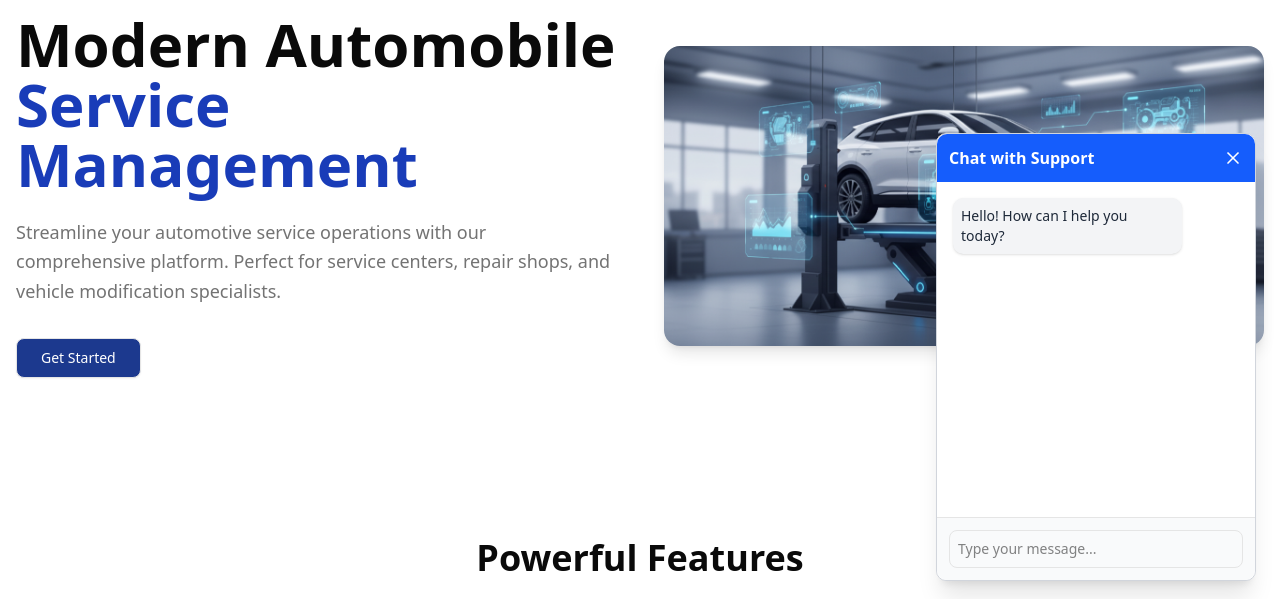
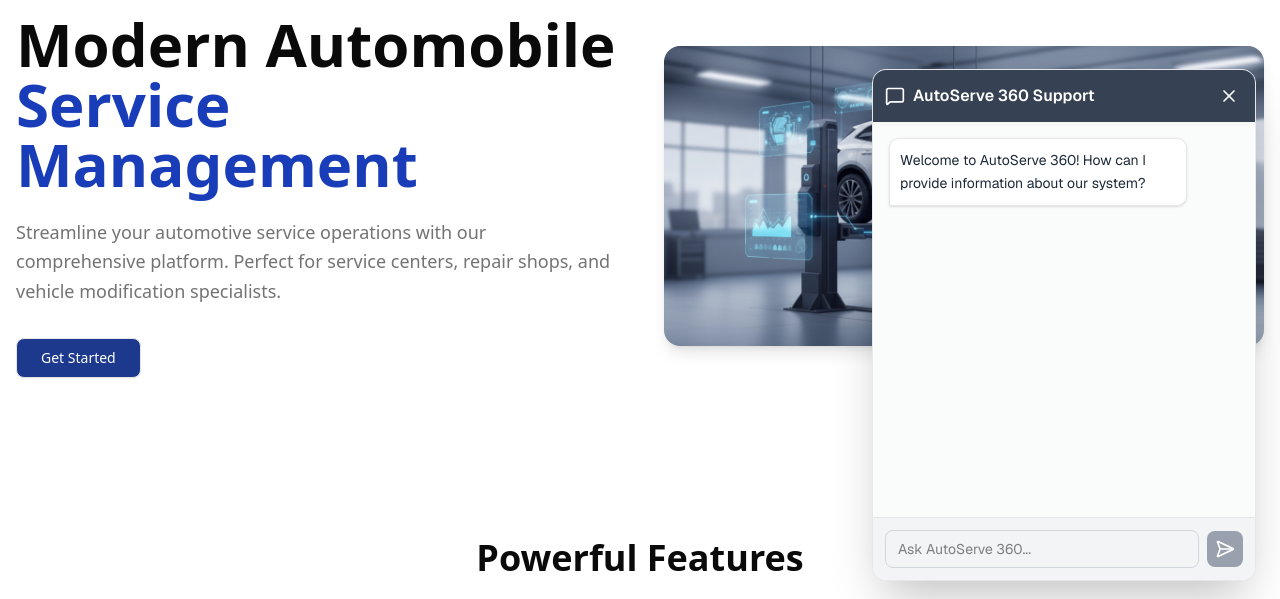
Before and after one commit to Automobile-Management-System/Frontend, a Next.js app: page / in a window 1280 px wide. Both pictures are taken after a click on the button "Open chat". Shown: the part 195-794 px from the top of the page. Built offline with nearby package versions, Linux system fonts and the light colour scheme; no server answers.

Commit message:
feat: add react-markdown and remark-gfm dependencies for enhanced markdown support

```diff
--- a/components/common/GlobalChatbot.tsx
+++ b/components/common/GlobalChatbot.tsx
@@ -1,20 +1,56 @@
-// components/GlobalChatbot.tsx
+// components/common/GlobalChatbot.tsx
 
 "use client";
 
 import { useState, useEffect, useRef, FormEvent } from "react";
-import { MessageSquare, X } from "lucide-react";
+import { MessageSquare, X, SendHorizonal, Bot, User, ShieldCheck } from "lucide-react";
+import { useAuth } from "@/app/context/AuthContext"; // Import the custom hook
+import ReactMarkdown from 'react-markdown'; // Import react-markdown
+import remarkGfm from 'remark-gfm'; // Import remark-gfm for table support etc.
 
 // --- Helper Functions & Types ---
 
-// Define the structure of a chat message
 interface Message {
   sender: "user" | "bot";
   text: string;
 }
 
-// Define the key for storing chat *history* (not auth) in localStorage
-const CHAT_HISTORY_KEY = "chatbot_history";
+const CHAT_HISTORY_KEY = "chatbot_history"; // Consider role-specific keys if needed
+
+// --- Role-Specific Configuration ---
+interface RoleConfig {
+  headerTitle: string;
+  headerColor: string; // Tailwind bg color class
+  welcomeMessage: (name?: string) => string; // Function for personalized welcome
+  icon: React.ReactNode;
+}
+
+const roleConfigs: Record<string, RoleConfig> = {
+  Admin: {
+    headerTitle: "Admin Assistant",
+    headerColor: "bg-red-600",
+    welcomeMessage: (name) => `Hello Admin ${name || ''}! How can I assist with system management?`,
+    icon: <ShieldCheck size={20} className="mr-2 flex-shrink-0" />, // Added flex-shrink-0
+  },
+  Employee: {
+    headerTitle: "Employee Support",
+    headerColor: "bg-green-600",
+    welcomeMessage: (name) => `Hi ${name || 'there'}! Ready to log time or check tasks?`,
+    icon: <Bot size={20} className="mr-2 flex-shrink-0" />,
+  },
+  Customer: {
+    headerTitle: "Customer Support",
+    headerColor: "bg-blue-600",
+    welcomeMessage: (name) => `Hello ${name || ''}! How can AutoServe 360 help you today?`,
+    icon: <User size={20} className="mr-2 flex-shrink-0" />,
+  },
+  Guest: {
+    headerTitle: "AutoServe 360 Support",
+    headerColor: "bg-gray-700",
+    welcomeMessage: () => "Welcome to AutoServe 360! How can I provide information about our system?",
+    icon: <MessageSquare size={20} className="mr-2 flex-shrink-0" />,
+  },
+};
 
 // --- The Chatbot Component ---
 
@@ -23,89 +59,126 @@ export default function GlobalChatbot() {
   const [currentMessage, setCurrentMessage] = useState("");
   const [isLoading, setIsLoading] = useState(false);
   const chatContainerRef = useRef<HTMLDivElement>(null);
+  const { user, isLoading: isAuthLoading } = useAuth(); // Use the custom hook
 
-  // Initialize chat history from localStorage or with a default message
+  // Determine user role and name or default to 'Guest'
+  const userRole = user?.role || "Guest";
+  // Extract first name if user exists
+  const firstName = user?.firstName?.split(' ')[0]; // Get first name
+  const config = roleConfigs[userRole] || roleConfigs.Guest;
+
+  // Generate the current welcome message
+  const currentWelcomeMessage = config.welcomeMessage(firstName);
+
+  // Initialize chat history
   const [chatHistory, setChatHistory] = useState<Message[]>(() => {
+    // Return default message immediately, useEffect will load history
+    return [{ sender: "bot", text: currentWelcomeMessage }];
+  });
+
+  // Effect to load history from localStorage ONCE on mount
+   useEffect(() => {
+    if (typeof window !== 'undefined') { // Ensure localStorage is available
         try {
             const storedHistory = localStorage.getItem(CHAT_HISTORY_KEY);
             if (storedHistory) {
-        return JSON.parse(storedHistory);
+                const parsed = JSON.parse(storedHistory);
+                if (Array.isArray(parsed) && parsed.length > 0 && parsed.every(msg => msg.sender && msg.text)) {
+                    // Check if the loaded history only contains an old welcome message
+                    if (parsed.length === 1 && parsed[0].sender === 'bot' && Object.values(roleConfigs).some(rc => rc.welcomeMessage() === parsed[0].text && parsed[0].text !== currentWelcomeMessage)) {
+                         setChatHistory([{ sender: "bot", text: currentWelcomeMessage }]); // Reset to current welcome if only old welcome exists
+                    } else {
+                        setChatHistory(parsed);
+                    }
+                    return; // Stop execution if history loaded successfully
+                } else {
+                     console.warn("Invalid chat history structure found in localStorage.");
+                     localStorage.removeItem(CHAT_HISTORY_KEY); // Clear invalid data
+                }
             }
         } catch (error) {
             console.error("Failed to parse chat history:", error);
+            localStorage.removeItem(CHAT_HISTORY_KEY); // Clear invalid data
         }
-    // Default message if history is empty or fails to load
-    return [{ sender: "bot", text: "Hello! How can I help you today?" }];
-  });
+        // If loading failed or no history, ensure the current welcome message is set
+        setChatHistory([{ sender: "bot", text: currentWelcomeMessage }]);
+    }
+   }, [currentWelcomeMessage]); // Rerun if welcome message changes (e.g., login/logout)
 
-  // Effect to scroll to bottom when new messages are added
+
+  // Effect to scroll to bottom
   useEffect(() => {
+    if (isOpen && chatContainerRef.current) {
+      // Use setTimeout to allow DOM to update before scrolling
+      setTimeout(() => {
         if (chatContainerRef.current) {
             chatContainerRef.current.scrollTop = chatContainerRef.current.scrollHeight;
         }
-  }, [chatHistory]);
+      }, 50); // Small delay
+    }
+  }, [chatHistory, isOpen]); // Rerun scroll logic when history or open state changes
 
-  // Effect to save chat history to localStorage whenever it changes
+  // Effect to save chat history
   useEffect(() => {
+     if (chatHistory.length > 0) { // Don't save empty or just default state initially
         localStorage.setItem(CHAT_HISTORY_KEY, JSON.stringify(chatHistory));
+     }
   }, [chatHistory]);
 
   const toggleChat = () => {
     setIsOpen(!isOpen);
+    // When opening, if only welcome message exists, ensure it's the latest one
+     if (!isOpen && chatHistory.length === 1 && chatHistory[0].sender === 'bot' && chatHistory[0].text !== currentWelcomeMessage) {
+        setChatHistory([{ sender: "bot", text: currentWelcomeMessage }]);
+     }
   };
 
-  /**
-   * Handles sending the user's message to the backend API.
-   */
   const handleSendMessage = async (e: FormEvent) => {
     e.preventDefault();
     const messageText = currentMessage.trim();
+    if (!messageText || isLoading) return;
 
-    if (!messageText) return;
-
-    // 1. Add user's message to the UI immediately
     const userMessage: Message = { sender: "user", text: messageText };
     setChatHistory((prevHistory) => [...prevHistory, userMessage]);
     setCurrentMessage("");
     setIsLoading(true);
 
-    // 2. Call the backend API
     try {
-      // Use the full URL from your Swagger docs
       const response = await fetch("http://localhost:5001/api/Chatbot/ask", {
         method: "POST",
-        headers: {
-          "Content-Type": "application/json",
-          // --- NO 'Authorization' HEADER IS NEEDED ---
-          // The browser will send the 'jwt-token' cookie automatically.
-        },
+        headers: { "Content-Type": "application/json" },
         body: JSON.stringify({ question: messageText }),
-
-        // --- THIS IS THE CRITICAL FIX ---
-        // This tells the browser to send cookies (like your HttpOnly 'jwt-token')
-        // with this cross-origin request. Your CORS policy allows it.
         credentials: "include",
       });
 
+      let botResponseText = "Sorry, I encountered an issue processing your request. Please try again later."; // More specific default error
+
       if (!response.ok) {
+        try {
+          const errorData = await response.json();
           if (response.status === 401) {
-           // This will now correctly trigger if the cookie is missing or expired
-          throw new Error("Authentication error. Please log in again.");
+            botResponseText = "Authentication error. Your session might have expired. Please log in again.";
+          } else {
+            botResponseText = errorData.answer || errorData.title || `Error ${response.status}: Could not process the request.`;
           }
-        throw new Error(`API Error: ${response.status} ${response.statusText}`);
+        } catch {
+          botResponseText = `Network Error: ${response.status} ${response.statusText}. Please check your connection.`;
+        }
+        console.error("Chatbot API Error:", botResponseText);
+      } else {
+        const data = await response.json();
+        // Check if the backend returned an actual answer
+        botResponseText = data.answer || "I received a response, but couldn't find the answer content.";
       }
 
-      const data = await response.json();
-
-      // 3. Add bot's response to the UI
-      const botMessage: Message = { sender: "bot", text: data.answer };
+      const botMessage: Message = { sender: "bot", text: botResponseText };
       setChatHistory((prevHistory) => [...prevHistory, botMessage]);
 
     } catch (error: any) {
-      console.error("Chatbot API failed:", error);
+      console.error("Chatbot API Request Failed:", error);
       const errorMsg: Message = {
         sender: "bot",
-        text: error.message || "Sorry, I'm having trouble connecting.",
+        text: "Sorry, I'm having trouble connecting to the support service right now. Please check your network connection.",
       };
       setChatHistory((prevHistory) => [...prevHistory, errorMsg]);
     } finally {
@@ -113,82 +186,110 @@ export default function GlobalChatbot() {
     }
   };
 
+  // Don't render the button until auth status is known
+  if (isAuthLoading) {
+     return null; // Or a placeholder loading state if you prefer
+  }
+
   return (
-    <div className="fixed bottom-6 right-6 z-50">
-      {/* Chat Popup Window */}
-      {isOpen && (
-        <div className="bg-white w-80 h-[28rem] rounded-lg shadow-xl flex flex-col border border-gray-300">
+    <div className="fixed bottom-6 right-6 z-[1000] font-sans"> {/* Increased z-index */}
+      {/* Chat Popup Window with Transitions */}
+        <div
+            className={`transition-all duration-300 ease-out ${isOpen ? 'opacity-100 translate-y-0' : 'opacity-0 translate-y-4 pointer-events-none'}`}
+        >
+          <div className="bg-white w-80 sm:w-96 h-[30rem] sm:h-[32rem] rounded-xl shadow-2xl flex flex-col border border-gray-200 overflow-hidden"> {/* Added overflow hidden */}
 
             {/* Header */}
-          <div className="bg-blue-600 text-white p-3 rounded-t-lg flex justify-between items-center">
-            <h3 className="font-semibold">Chat with Support</h3>
+            <div className={`${config.headerColor} text-white p-3 flex justify-between items-center shadow-md flex-shrink-0`}> {/* Added flex-shrink-0 */}
+              <div className="flex items-center min-w-0"> {/* Added min-w-0 for ellipsis */}
+                {config.icon}
+                <h3 className="font-semibold text-base truncate pr-2">{config.headerTitle}</h3> {/* Added truncate */}
+              </div>
               <button
                 onClick={toggleChat}
-              className="text-white hover:text-gray-200"
+                className="text-white rounded-full p-1 hover:bg-white/20 transition-colors focus:outline-none focus:ring-2 focus:ring-white/50"
                 aria-label="Close chat"
               >
                 <X size={20} />
               </button>
             </div>
 
-          {/* Chat Body (This is where the chat history is rendered) */}
+            {/* Chat Body */}
             <div
               ref={chatContainerRef}
-            className="flex-1 p-4 overflow-y-auto space-y-3"
+              className="flex-1 p-4 overflow-y-auto space-y-4 bg-gray-50/80" // Slightly transparent bg
+              aria-live="polite" // Accessibility for new messages
             >
               {chatHistory.map((msg, index) => (
                 <div
                   key={index}
-                className={`flex ${
-                  msg.sender === "user" ? "justify-end" : "justify-start"
+                  className={`flex ${msg.sender === "user" ? "justify-end" : "justify-start"}`}
+                >
+                  <div
+                    className={`p-2.5 rounded-lg max-w-[85%] text-sm shadow-sm leading-relaxed prose prose-sm ${ // Added prose for markdown styling
+                      msg.sender === "user"
+                        ? "bg-blue-500 text-white rounded-br-none"
+                        : "bg-white text-gray-800 border border-gray-200 rounded-bl-none"
                     }`}
                   >
-                <div
-                  className={`p-2 rounded-lg max-w-[80%] text-sm shadow-sm ${
-                    msg.sender === "user"
-                      ? "bg-blue-500 text-white"
-                      : "bg-gray-100 text-gray-800"
-                  }`}
-                >
+                    {/* Render text using ReactMarkdown */}
+                    <ReactMarkdown remarkPlugins={[remarkGfm]}>
                         {msg.text}
+                    </ReactMarkdown>
                   </div>
                 </div>
               ))}
-            {/* Show a "typing" indicator while waiting for the API */}
+              {/* Loading Indicator */}
               {isLoading && (
                  <div className="flex justify-start">
-                <div className="bg-gray-100 text-gray-500 p-2 rounded-lg max-w-xs text-sm">
-                  ...
+                    <div className="bg-white border border-gray-200 text-gray-500 p-2.5 rounded-lg rounded-bl-none max-w-xs text-sm shadow-sm flex items-center space-x-1.5"> {/* Increased spacing */}
+                        <span className="h-2 w-2 bg-gray-400 rounded-full animate-pulse"></span>
+                        <span className="h-2 w-2 bg-gray-400 rounded-full animate-pulse delay-150"></span>
+                        <span className="h-2 w-2 bg-gray-400 rounded-full animate-pulse delay-300"></span>
                     </div>
                 </div>
               )}
             </div>
 
             {/* Input Area */}
-          <form onSubmit={handleSendMessage} className="p-3 border-t bg-gray-50 rounded-b-lg">
+            <form onSubmit={handleSendMessage} className="p-3 border-t bg-gray-100 flex items-center space-x-2 flex-shrink-0"> {/* Added flex-shrink-0 */}
               <input
                 type="text"
-              placeholder="Type your message..."
-              className="w-full border rounded-md p-2 text-sm focus:outline-none focus:ring-2 focus:ring-blue-500 disabled:bg-gray-200"
+                placeholder="Ask AutoServe 360..." // More specific placeholder
+                className="flex-1 border border-gray-300 rounded-md py-2 px-3 text-sm focus:outline-none focus:ring-2 focus:ring-blue-500 focus:border-transparent disabled:bg-gray-200 transition" // Added border focus
                 value={currentMessage}
                 onChange={(e) => setCurrentMessage(e.target.value)}
                 disabled={isLoading}
                 aria-label="Chat input"
               />
+              <button
+                type="submit"
+                disabled={isLoading || !currentMessage.trim()}
+                className={`p-2 rounded-md text-white transition-colors focus:outline-none focus:ring-2 focus:ring-offset-1 ${
+                    isLoading || !currentMessage.trim()
+                    ? 'bg-gray-400 cursor-not-allowed'
+                    : 'bg-blue-600 hover:bg-blue-700 focus:ring-blue-500'
+                }`}
+                aria-label="Send message"
+              >
+                <SendHorizonal size={20} />
+              </button>
             </form>
           </div>
-      )}
+        </div>
+
 
       {/* Chat Toggle Icon Button */}
-      {!isOpen && (
       <button
         onClick={toggleChat}
-          className="bg-blue-600 text-white p-4 rounded-full shadow-lg hover:bg-blue-700 focus:outline-none focus:ring-2 focus:ring-blue-500 focus:ring-offset-2 transition-all"
-          aria-label="Open chat"
+        className={`fixed bottom-6 right-6 text-white p-4 rounded-full shadow-lg focus:outline-none focus:ring-2 focus:ring-offset-2 ring-blue-500 transition-all duration-300 ease-out transform hover:scale-110 ${
+          isOpen ? 'opacity-0 scale-90 pointer-events-none' : 'opacity-100 scale-100'
+        } ${config.headerColor} hover:opacity-95`} // Use role color, smooth transition
+        aria-label={isOpen ? "Close chat" : "Open chat"}
       >
-          <MessageSquare size={24} />
+        {/* Render icon based on open state or role */}
+        {isOpen ? <X size={24} /> : (config.icon || <MessageSquare size={24} />)}
       </button>
-      )}
     </div>
   );
 }
--- a/package.json
+++ b/package.json
@@ -21,6 +21,8 @@
     "next": "15.5.4",
     "react": "19.1.0",
     "react-dom": "19.1.0",
+    "react-markdown": "^10.1.0",
+    "remark-gfm": "^4.0.1",
     "tailwind-merge": "^3.3.1"
   },
   "devDependencies": {
```
Also changed, not shown: 1 other file (tests, documents, lock files or other folders). Lines whose indentation alone changed are shown as unchanged.
